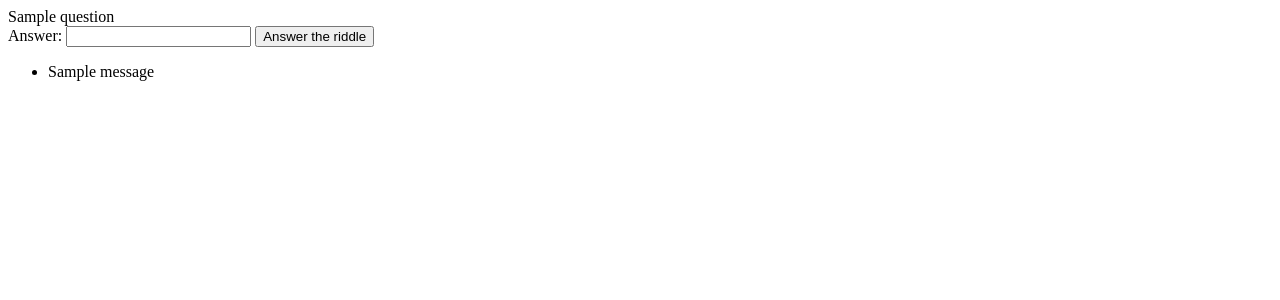
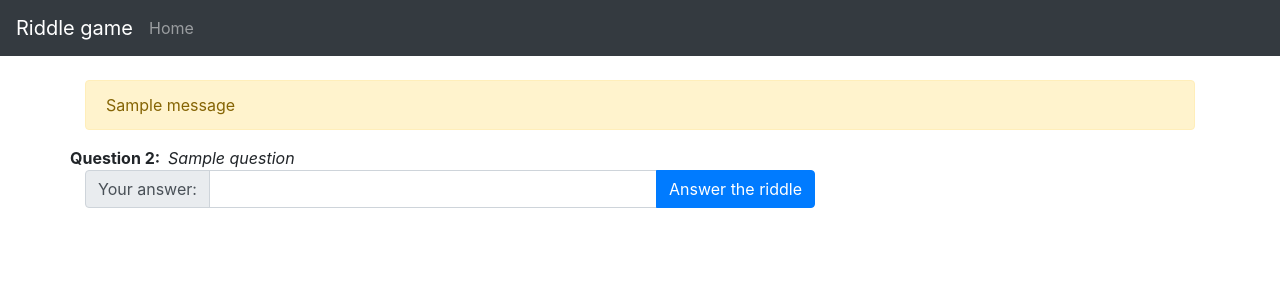
Before and after one commit to billdavisjr/flask-quiz, a Flask app: template templates/riddle.html in a window 1280 px wide. Shown: the top 300 px of the page. Run offline with Flask 2, Linux system fonts and the light colour scheme; the template is opened without the code that fills it: most values are stand-ins (such as "Sample title", 1, 10 or a date in 2020); one stand-in notice (Sample message) is shown; some libraries are stand-ins or nearby versions.

Commit message:
version 2

```diff
--- a/run.py
+++ b/run.py
@@ -1,60 +1,70 @@
 import os
+
 from flask import Flask, render_template, flash, request, redirect, url_for
 
 app = Flask(__name__)
-app.secret_key = '&u)5v-%$df0e@=gptj@mu3q#pim-j#wjll9@w_1o(m@^-63t_q'
+app.secret_key = os.getenv("SECRET", "not a secret")
+
+MAX_ATTEMPTS = 3
+RIDDLES = [
+    {"question": "Who?", "answer": "doctor"},
+    {"question": "Why?", "answer": "why not"},
+    {"question": "When?", "answer": "future"},
+    {"question": "What?", "answer": "watt"},
+]
+
+game_state = dict()
 
 
-@app.route('/', methods=["GET", "POST"])
+@app.route("/")
 def index():
-    if request.method == "POST":
-        return redirect(request.form["user"])
     return render_template("index.html")
 
 
-@app.route('/<user>')
-def user(user):
-    return redirect('/' + user +'/riddle')
+@app.route("/new_game", methods=["POST"])
+def new_game():
+    player = request.form["player"]
+    game_state[player] = {
+        "score": 0,
+        "riddle_num": 0,
+        "riddle_attempts": MAX_ATTEMPTS,
+    }
+    return redirect(url_for("riddle", player=player))
 
 
-game_state = {
-    "yoni": {
-        "score": 0,
-        "current_riddle": 0,
-        "attempts_left_for_riddle": 3,
-    },
-    "niel": {
-        "score": 12,
-        "current_riddle": 0,
-        "attempts_left_for_riddle": 3,
-    }
-}
+@app.route("/riddle/<player>", methods=["GET", "POST"])
+def riddle(player):
+    if player not in game_state:
+        return redirect(url_for("index"))
+
+    player_state = game_state[player]
+
+    if request.method == "POST" and player_state["riddle_num"] < len(RIDDLES):
+        previous_riddle = RIDDLES[player_state["riddle_num"]]
+        if request.form["answer"].lower() == previous_riddle["answer"]:
+            player_state["riddle_num"] += 1
+            player_state["score"] += 1
+            flash("Correct answer, %s! Your score is %s." % (
+                  player, player_state["score"]))
+        elif not player_state["riddle_attempts"]:
+            flash("Wrong answer, %s. Better luck with the next riddle." % (
+                  player))
+            player_state["riddle_num"] += 1
+            player_state["riddle_attempts"] = MAX_ATTEMPTS
+        else:
+            player_state["riddle_attempts"] -= 1
+            flash("Wrong answer, %s. You have %s attempts left." % (
+                  player, player_state["riddle_attempts"]))
+
+    if player_state["riddle_num"] >= len(RIDDLES):
+        return render_template("game_over.html", player=player)
+
+    new_riddle = RIDDLES[player_state["riddle_num"]]
+    return render_template(
+        "riddle.html", player=player,
+        question=new_riddle["question"], player_state=player_state)
 
 
-@app.route('/<user>/riddle', methods=["GET", "POST"])
-def riddle(user):
-
-    riddles = [
-        {"question": "who?", "answer": "Doctor"},
-        {"question": "why?", "answer": "Why not"},
-        {"question": "when?", "answer": "future"},
-        {"question": "what?", "answer": "watt"},
-    ]
-
-    player_state = game_state[user]
-    if request.method == 'POST':
-        if request.form["answer"] == riddles[player_state['current_riddle']]['answer']:
-            player_state['current_riddle'] += 1
-            player_state['score'] += 1
-            flash('Correct answer, ' + user + '. Your score is ' + str(player_state['score']) + '. ')
-            print(game_state)
-        elif player_state['attempts_left_for_riddle'] ==  0:
-            player_state['current_riddle'] += 1
-        else:
-            player_state['attempts_left_for_riddle'] -=  1
-            flash('Wrong answer, ' + user + '. Try again. You have ' + str(player_state['attempts_left_for_riddle']) + ' attempts left.')
-            print(game_state)
-    return render_template("riddle.html", question = riddles, username=user)
-
-
-app.run(os.getenv('IP'), port=int(os.getenv('PORT')), debug=True)
+if __name__ == "__main__":
+    app.run(os.getenv("IP", "0.0.0.0"), port=int(os.getenv("PORT", "8080")),
+            debug=True)
--- a/templates/base.html
+++ b/templates/base.html
@@ -3,10 +3,31 @@
 <head>
     <meta charset="UTF-8">
     <meta name="viewport" content="width=device-width, initial-scale=1.0">
-    <meta http-equiv="X-UA-Compatible" content="ie=edge">
+
+    <link rel="stylesheet" href="https://maxcdn.bootstrapcdn.com/bootstrap/4.0.0/css/bootstrap.min.css" integrity="sha384-Gn5384xqQ1aoWXA+058RXPxPg6fy4IWvTNh0E263XmFcJlSAwiGgFAW/dAiS6JXm" crossorigin="anonymous">
+
     <title>Riddle</title>
 </head>
 <body>
-    {% block content %} {% endblock %}
+    <nav class="navbar navbar-dark bg-dark mb-4">
+        <span class="navbar-brand">Riddle game</span>
+        <ul class="navbar-nav mr-auto">
+            <li class="nav-item"><a class="nav-link" href="{{ url_for('index') }}">Home</a></li>
+        </ul>
+    </nav>
+    <div class="container">
+        <header>
+            {% with messages = get_flashed_messages() %}
+            {% for message in messages %}
+            <div class="alert alert-warning" role="alert">{{ message }}</div>
+            {% endfor %}
+            {% endwith %}
+        </header>
+        <main >{% block content %} {% endblock %}</main>
+    </div>
+
+    <script src="https://code.jquery.com/jquery-3.2.1.slim.min.js" integrity="sha384-KJ3o2DKtIkvYIK3UENzmM7KCkRr/rE9/Qpg6aAZGJwFDMVNA/GpGFF93hXpG5KkN" crossorigin="anonymous"></script>
+    <script src="https://cdnjs.cloudflare.com/ajax/libs/popper.js/1.12.9/umd/popper.min.js" integrity="sha384-ApNbgh9B+Y1QKtv3Rn7W3mgPxhU9K/ScQsAP7hUibX39j7fakFPskvXusvfa0b4Q" crossorigin="anonymous"></script>
+    <script src="https://maxcdn.bootstrapcdn.com/bootstrap/4.0.0/js/bootstrap.min.js" integrity="sha384-JZR6Spejh4U02d8jOt6vLEHfe/JQGiRRSQQxSfFWpi1MquVdAyjUar5+76PVCmYl" crossorigin="anonymous"></script>
 </body>
 </html>
--- a/templates/riddle.html
+++ b/templates/riddle.html
@@ -1,14 +1,19 @@
-{% extends 'base.html' %} {% block content %} {% for q in question %} {{q["question"]}}
+{% extends 'base.html' %}
 
-<form method="POST">
-  <label for="answer">Answer:</label>
-  <input type="text" id="answer" name="answer">
-  <button>Answer the riddle</button>
-</form>
-{% endfor %} {% with messages = get_flashed_messages() %} {% if messages %}
-<ul class=flashes>
-  {% for message in messages %}
-  <li>{{ message }}</li>
-  {% endfor %}
-</ul>
-{% endif %} {% endwith %} {% endblock %}
+{% block content %}
+    <div class="row">
+        <strong class="mr-2">Question {{ player_state["riddle_num"] + 1 }}:</strong>
+        <em>{{ question }}</em>
+    </div>
+    <form method="POST" class="row">
+        <div class="input-group mb-3 col col-lg-8"">
+            <div class="input-group-prepend">
+                <span class="input-group-text" id="basic-addon1">Your answer:</span>
+            </div>
+            <input type="text" class="form-control" name="answer">
+            <div class="input-group-append">
+                <input class="btn btn-primary" type="submit" value="Answer the riddle">
+            </div>
+        </div>
+    </form>
+{% endblock %}
```
Also changed, not shown: templates/game_over.html (added, +11 -0 lines), templates/index.html (+14 -17 lines).
